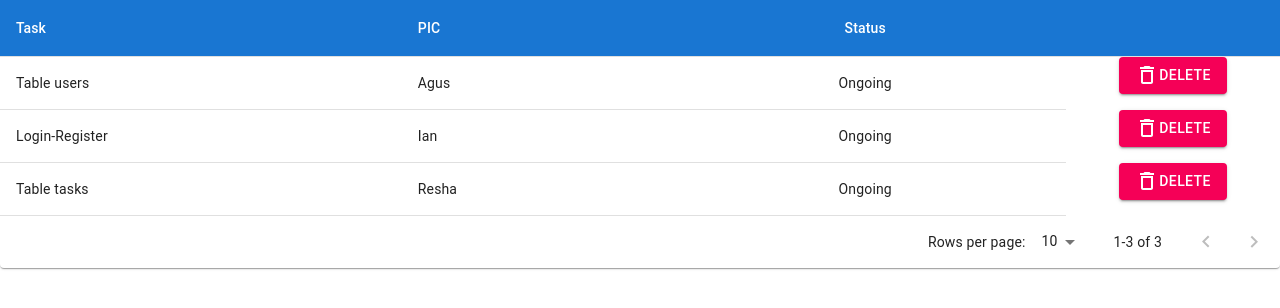
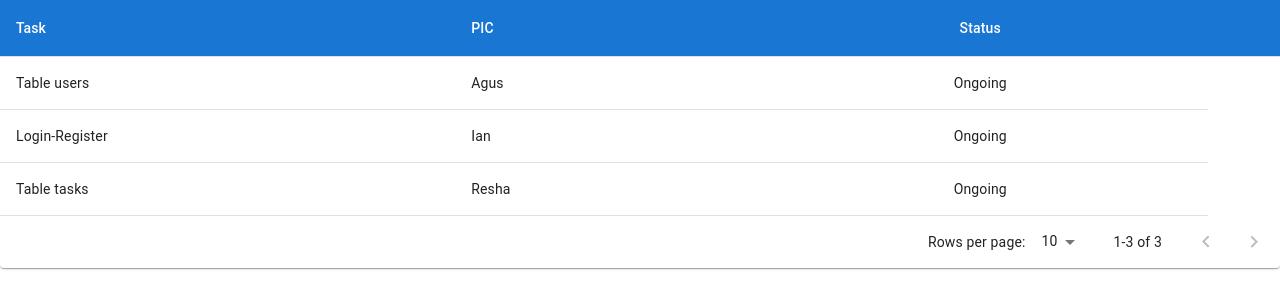
Before and after one commit to Task-Manage/front-end, a React (Create React App) app: page / in a window 1280 px wide. Shown: the top 308 px of the page. Built offline with nearby package versions, Linux system fonts and the light colour scheme.

Commit message:
try to passing different component through props

```diff
--- a/src/Components/TableTask/TableTask.jsx
+++ b/src/Components/TableTask/TableTask.jsx
@@ -10,8 +10,6 @@ import TablePagination from "@material-ui/core/TablePagination";
 import TableRow from "@material-ui/core/TableRow";
 
 import ButtonGroup from "@material-ui/core/ButtonGroup";
-
-import AlertDelete from "../AlertDelete/AlertDelete";
 
 const StyledTableCell = withStyles((theme) => ({
   head: {
@@ -59,7 +57,7 @@ const useStyles = makeStyles({
   },
 });
 
-export default function TableTask() {
+export default function TableTask(props) {
   const classes = useStyles();
   const [page, setPage] = React.useState(0);
   const [rowsPerPage, setRowsPerPage] = React.useState(10);
@@ -118,7 +116,8 @@ export default function TableTask() {
                       variant="contained"
                       color="primary"
                     >
-                      <AlertDelete />
+                      {props.alertDelete}
+                      {/* <AlertDelete /> */}
                     </ButtonGroup>
                   </TableRow>
                 );
```
Also changed, not shown: src/Pages/AdminPage/AdminPage.jsx (+14 -0 lines).
